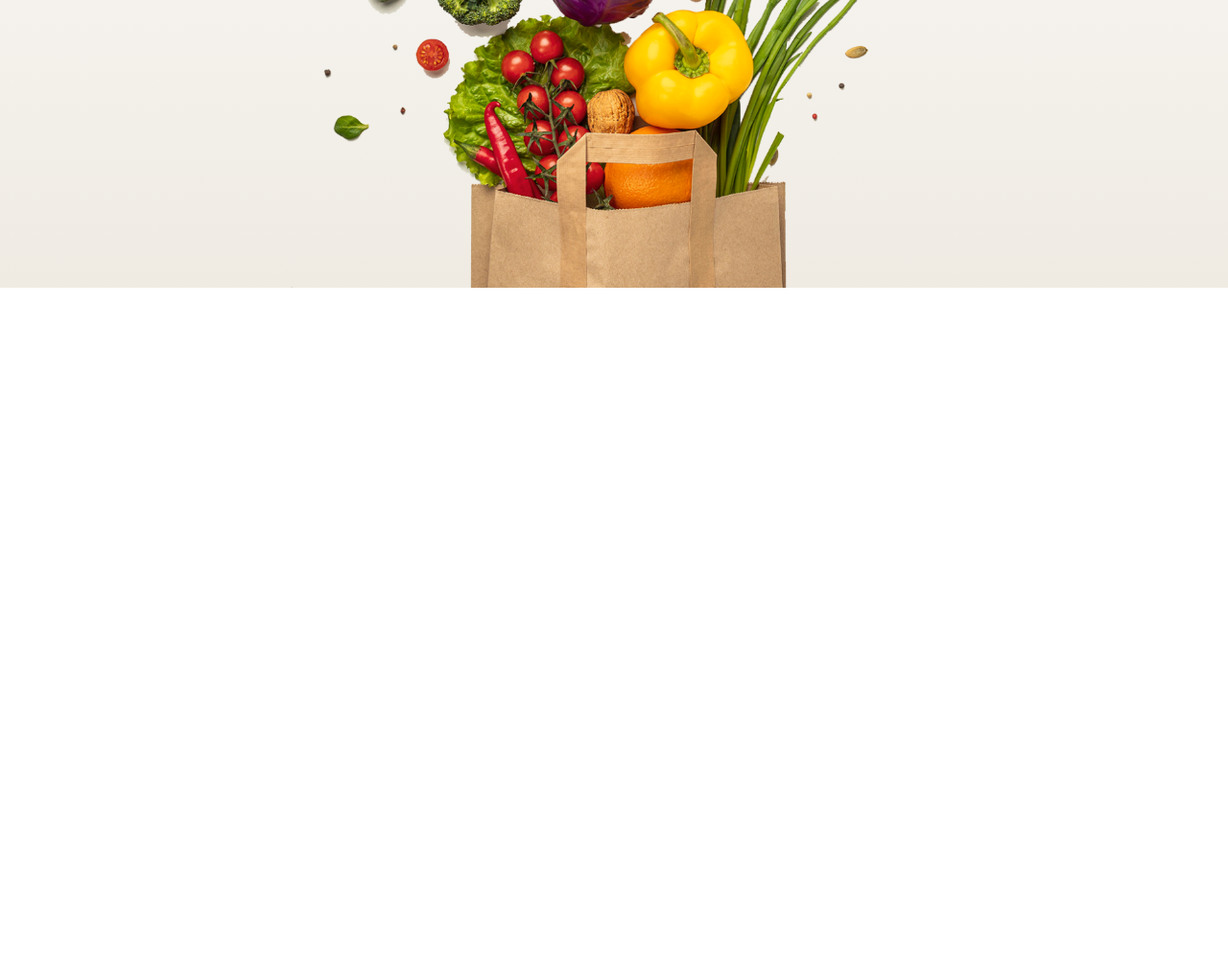
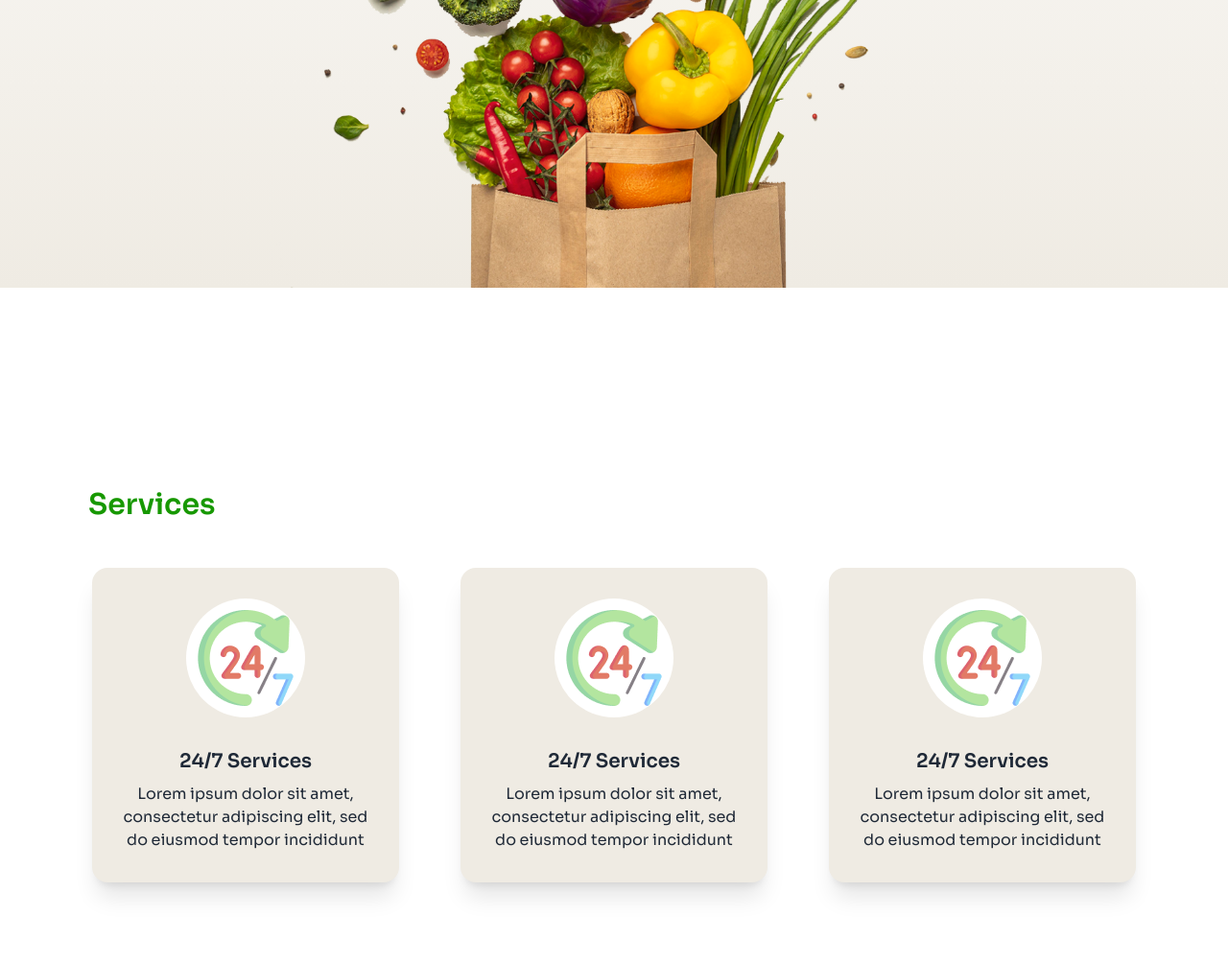
Before and after one commit to raseduzzaman-rayhan/B11-Assignment-03-Nature-s-Platter, a plain HTML site: page index.html in a window 1280 px wide. Shown: the part 546-1549 px from the top of the page at 96% size. Before the commit the page ends 846 px from the top, so only its background shows below. Drawn offline with nearby package versions, Linux system fonts and the light colour scheme.

Commit message:
Services section created

```diff
--- a/index.html
+++ b/index.html
@@ -130,6 +130,58 @@
         </section>
     </header>
     <main>
+        <!-- Services Section -->
+        <section>
+            <div class="mt-32 p-20 mb-12">
+                <h1 class="text-3xl font-semibold text-customGreen ml-3">Services</h1>
+                <div class="text-center mt-12 grid grid-cols-1 lg:grid-cols-3 gap-8 justify-items-center">
+                    <div class="card bg-cardBgColor w-80 shadow-xl">
+                        <figure class="px-8 pt-8">
+                            <div class="avatar">
+                                <div class="w-26 rounded-full bg-white">
+                                    <img class="w-full p-3" src="./Images/service.png" />
+                                </div>
+                            </div>
+                        </figure>
+                        <div class="card-body items-center text-center">
+                            <h2 class="card-title">24/7 Services</h2>
+                            <p>Lorem ipsum dolor sit amet, consectetur adipiscing elit, sed do eiusmod tempor incididunt
+                            </p>
+                        </div>
+                    </div>
+                    <div class="card bg-cardBgColor w-80 shadow-xl">
+                        <figure class="px-8 pt-8">
+                            <div class="avatar">
+                                <div class="w-26 rounded-full bg-white">
+                                    <img class="w-full p-3" src="./Images/service.png" />
+                                </div>
+                            </div>
+                        </figure>
+
+                        <div class="card-body items-center text-center">
+                            <h2 class="card-title">24/7 Services</h2>
+                            <p>Lorem ipsum dolor sit amet, consectetur adipiscing elit, sed do eiusmod tempor incididunt
+                            </p>
+                        </div>
+                    </div>
+                    <div class="card bg-cardBgColor w-80 shadow-xl">
+                        <figure class="px-8 pt-8">
+                            <div class="avatar">
+                                <div class="w-26 rounded-full bg-white">
+                                    <img class="w-full p-3" src="./Images/service.png" />
+                                </div>
+                            </div>
+                        </figure>
+
+                        <div class="card-body items-center text-center">
+                            <h2 class="card-title">24/7 Services</h2>
+                            <p>Lorem ipsum dolor sit amet, consectetur adipiscing elit, sed do eiusmod tempor incididunt
+                            </p>
+                        </div>
+                    </div>
+                </div>
+            </div>
+        </section>
 
     </main>
     <footer>
```
